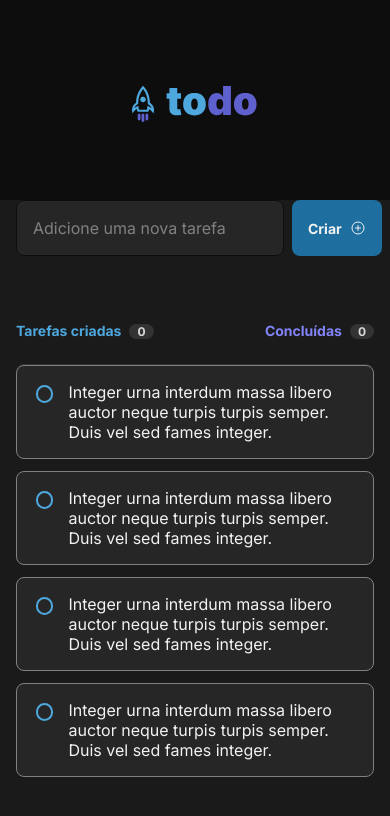
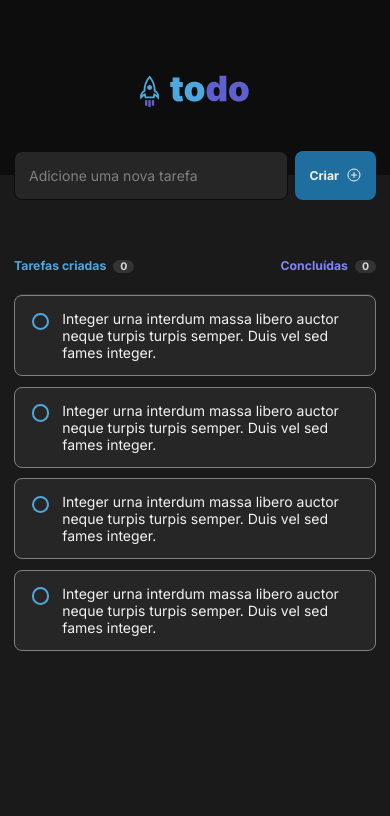
Before and after one commit to josee-fernandes/todo-react, a React (Vite) app: page / in a window 390 px wide. Shown: the top 816 px of the page. Built offline with nearby package versions, Linux system fonts and the light colour scheme.

Commit message:
Check toggle + align container

```diff
--- a/src/App.module.css
+++ b/src/App.module.css
@@ -2,4 +2,11 @@
   max-width: 46rem;
   padding: 0 1rem;
   margin: 0 auto;
+  margin-top: -1.75rem;
 }
+
+@media (max-width: 768px) {
+  html {
+    font-size: 87.5%;
+  }
+}
--- a/src/components/NewTask/NewTask.module.css
+++ b/src/components/NewTask/NewTask.module.css
@@ -29,6 +29,7 @@
   display: flex;
   align-items: center;
   gap: 0.5rem;
+  cursor: pointer;
 }
 
 .newTask button:hover {
--- a/src/components/Task/Task.module.css
+++ b/src/components/Task/Task.module.css
@@ -15,6 +15,27 @@
   margin-top: 0.75rem;
 }
 
+.task div {
+  display: flex;
+}
+
+.checkboxWrapper input[type="checkbox"] {
+  visibility: hidden;
+  max-height: 0;
+  max-width: 0;
+}
+
+.checkboxWrapper input[type="checkbox"]:checked + .check {
+  background: var(--purple-dark);
+  border-color: var(--purple-dark);
+}
+
+.checkboxWrapper input[type="checkbox"]:checked + .check:hover {
+  background: var(--purple);
+  border-color: var(--purple);
+  opacity: 1;
+}
+
 .check {
   border-radius: 50%;
   border: 2px solid var(--blue);
@@ -26,4 +47,16 @@
   justify-content: center;
   align-items: center;
   margin: 0.1875rem;
+  cursor: pointer;
+  transition: border-color 150ms, background-color 150ms, opacity 150ms;
 }
+
+.check:hover {
+  border-color: var(--blue-dark);
+  background-color: var(--blue-dark);
+  opacity: 0.2;
+}
+
+.check svg polyline {
+  stroke-width: 2rem;
+}
--- a/src/components/Task/index.tsx
+++ b/src/components/Task/index.tsx
@@ -1,10 +1,23 @@
+import { useState } from "react";
+
+import { Check } from "phosphor-react";
+
 import styles from "./Task.module.css";
 
 export function Task() {
+  const [isChecked, setIsChecked] = useState(false);
+
+  function handleToggleIsChecked() {
+    setIsChecked((oldIsChecked) => !oldIsChecked);
+  }
+
   return (
     <li className={styles.task}>
-      <div>
-        <button className={styles.check}></button>
+      <div className={styles.checkboxWrapper}>
+        <input type="checkbox" checked={isChecked} readOnly />
+        <button className={styles.check} onClick={handleToggleIsChecked}>
+          {isChecked && <Check />}
+        </button>
       </div>
       <p>
         Integer urna interdum massa libero auctor neque turpis turpis semper.
```
